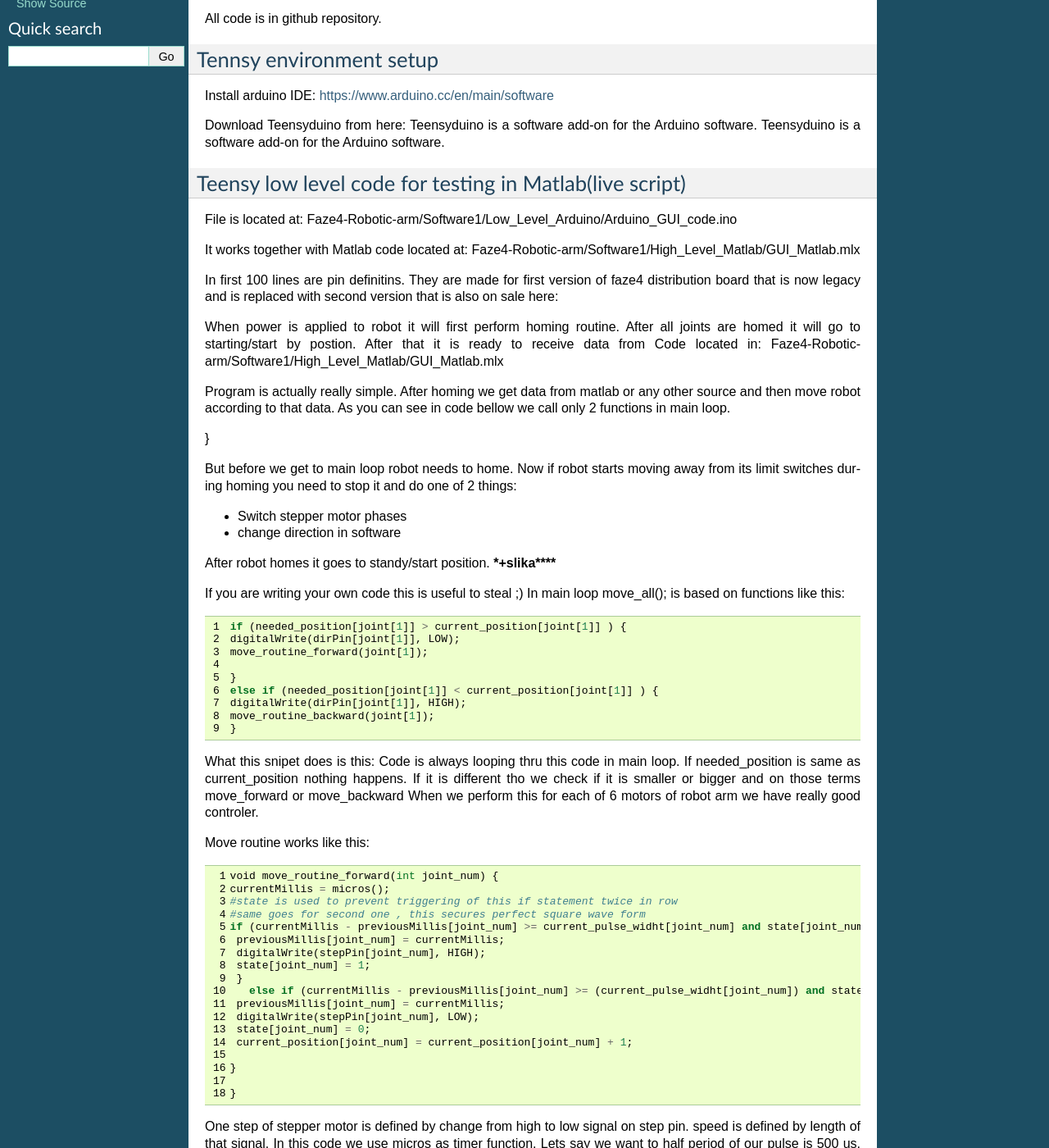
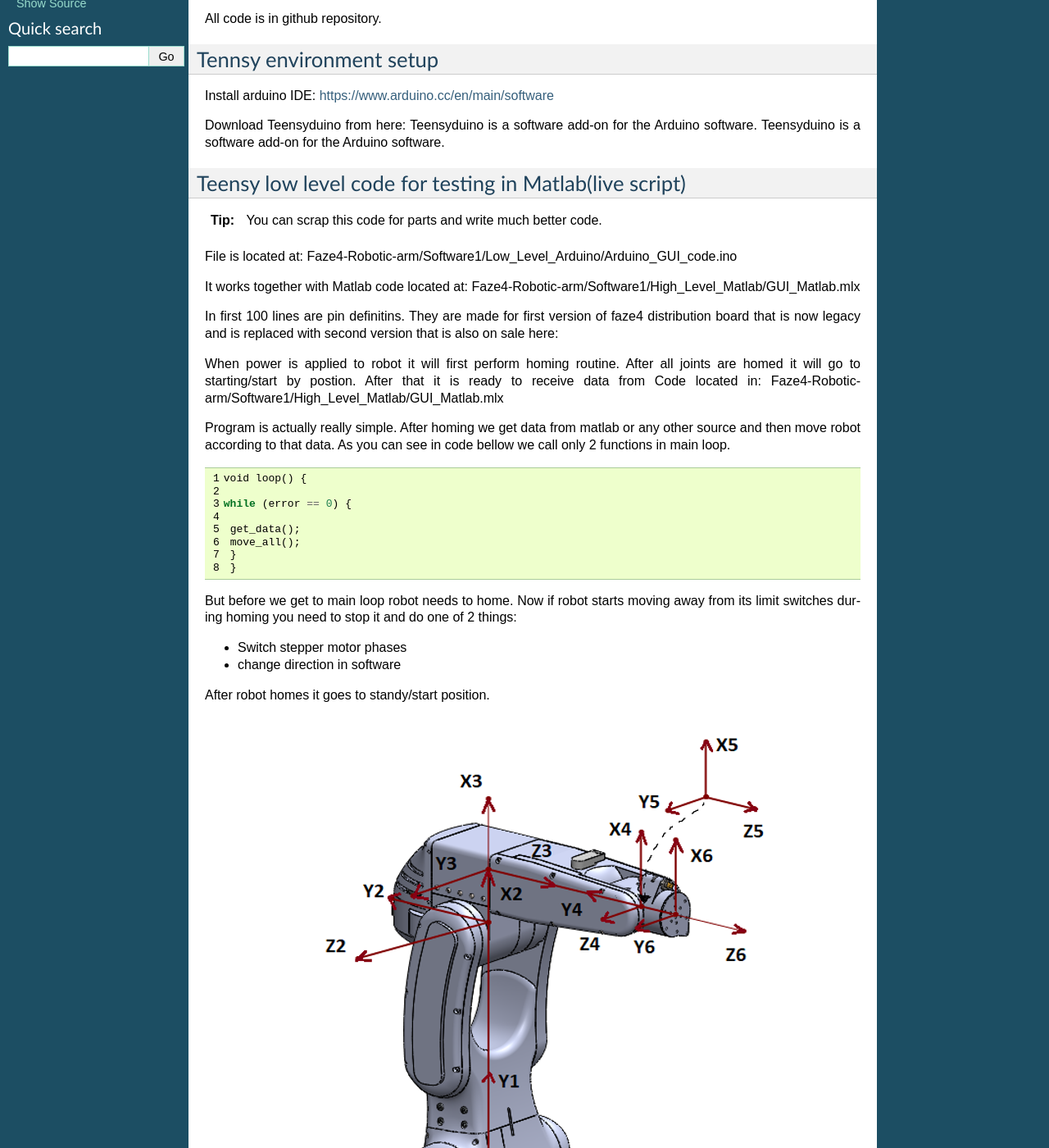
Before and after one commit to PCrnjak/Faze4-Robotic-arm, a Sphinx documentation site: the page built from docs/F_Code.rst, in a window 1280 px wide and 1400 px high, scrolled down 388 px. Shown: the whole window at 82% size. Built offline with Sphinx 7.4.7, drawn with Linux system fonts in a browser that asks for light colours.

Commit message:
Update F_Code.rst

```diff
--- a/docs/F_Code.rst
+++ b/docs/F_Code.rst
@@ -40,6 +40,9 @@ Teensyduino is a software add-on for the Arduino software.
 Teensy low level code for testing in Matlab(live script)
 --------------------------------------------------------
 
+.. tip::
+   You can scrap this code for parts and write much better code.
+
 File is located at: Faze4-Robotic-arm/Software1/Low_Level_Arduino/Arduino_GUI_code.ino
 
 It works together with Matlab code located at: Faze4-Robotic-arm/Software1/High_Level_Matlab/GUI_Matlab.mlx
@@ -61,8 +64,8 @@ As you can see in code bellow we call only 2 functions in main loop.
 
     get_data();
     move_all();
-  }
-}
+    }
+    }
 
 But before we get to main loop robot needs to home. Now if robot starts moving away from its limit switches during homing you need to stop it and do one of 2 things:
 
@@ -70,7 +73,10 @@ But before we get to main loop robot needs to home. Now if robot starts moving a
 * change direction in software
 
 After robot homes it goes to standy/start position.
-***+slika******
+
+.. figure:: ../docs/images/arm_axes.png
+    :figwidth: 650px
+    :target: ../docs/images/arm_axes.png
 
 If you are writing your own code this is useful to steal ;)
 In main loop move_all(); is based on functions like this:
@@ -112,9 +118,7 @@ Move routine works like this:
     digitalWrite(stepPin[joint_num], LOW);
     state[joint_num] = 0;
     current_position[joint_num] = current_position[joint_num] + 1;
-
    }
-
    }
 
 
```
